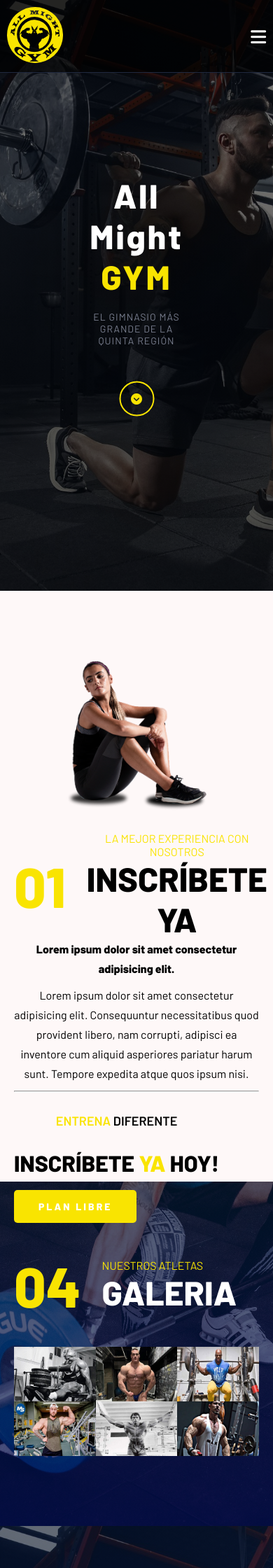
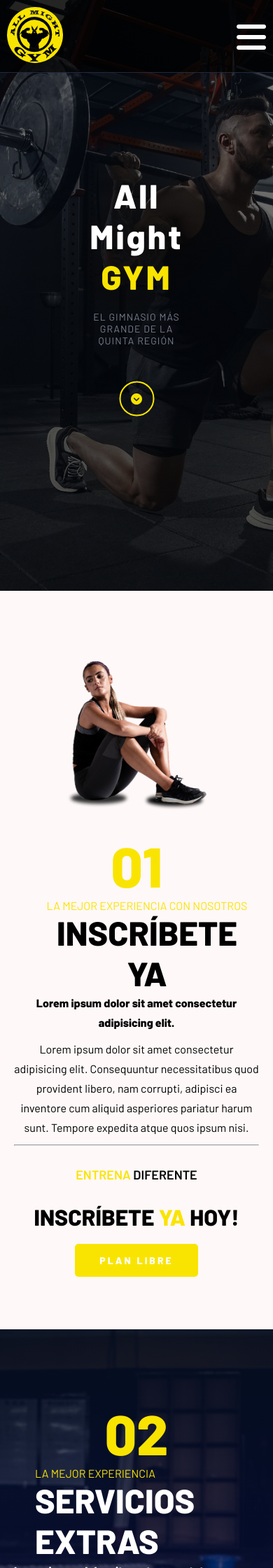
Before and after one commit to Matias-Ruiz-S/AllMightGym, a Django app: page / in a window 390 px wide. Shown: the top 2240 px of the page at 70% size. Run offline with Django 4.2, Linux system fonts and the light colour scheme; some libraries are stand-ins or nearby versions.

Commit message:
boostrap
:c

```diff
--- a/core/static/core/css/style.css
+++ b/core/static/core/css/style.css
@@ -154,7 +154,7 @@ body{
 }
 .nosotros .fila .col .contenedor-titulo{
     display: flex;
-    align-items:center
+    align-items:center;
 }
 .nosotros .fila .col .contenedor-titulo .numero{
     color: #f9e401;
@@ -245,6 +245,7 @@ body{
     font-size: 5rem;
 }
 .servicios .fila .col .contenedor-titulo .info{
+    align-items: center;
     margin-left: 30px;
 }
 .servicios .fila .col .contenedor-titulo .info .frase{
@@ -355,6 +356,7 @@ body{
     align-items: center;
     width: fit-content;
     margin: auto;
+    flex-direction: column;
 }
 .contacto  .contenedor-titulo .numero{
     color: #f9e401;
@@ -459,6 +461,7 @@ footer .info a{
     }
     .nav-responsive{
         display: block;
+        font-size: 400%;
     }
     nav.responsive{
         display: flex;
@@ -481,6 +484,13 @@ footer .info a{
     .inicio .opciones{
         display: none;
     }
+    .nosotros{
+        max-width: 1100px;
+        margin: auto;
+        /* height: 100vh; */
+        background-color: #fef8f8;
+        padding: 100px 20px;
+    }
     .nosotros .fila{
         display: block;
     }
@@ -492,6 +502,26 @@ footer .info a{
         max-width: 200px;
         display: block;
         margin: auto;
+    }
+    .nosotros .fila .col .contenedor-titulo{
+        display: flex;
+        align-items:center;
+        flex-direction: column;
+    }
+
+    .contacto .contenedor-titulo{
+        display: flex;
+        align-items: center;
+        flex-direction: column;
+    }
+    .servicios .fila .col .contenedor-titulo {
+        display: flex;
+        align-items: center;
+        flex-direction: column;
+    }
+    .servicios .fila .col .contenedor-titulo .info{
+        align-items: center;
+
     }
     .servicios .contenido-seccion .fila{
         display: block;
@@ -558,6 +588,7 @@ footer .info a{
 
     .nav-responsive {
       display: block;
+      font-size: 300%;
     }
 
     .inicio .info h2 {
@@ -567,7 +598,13 @@ footer .info a{
     .inicio .info p {
       font-size: 14px;
     }
-
+    .nosotros{
+      max-width: 1100px;
+      margin: auto;
+      /* height: 100vh; */
+      background-color: #fef8f8;
+      padding: 100px 20px;
+    }
     .nosotros .fila {
       flex-direction: column;
     }
@@ -582,7 +619,21 @@ footer .info a{
       width: 60%;
       margin-bottom: 30px;
     }
-
+    .nosotros .fila .col .contenedor-titulo{
+        display: flex;
+        align-items:center;
+        flex-direction: column;
+    }
+    .contacto .contenedor-titulo{
+        display: flex;
+        align-items: center;
+        flex-direction: column;
+    }
+    .servicios .fila .col .contenedor-titulo {
+        display: flex;
+        align-items: center;
+        flex-direction: column;
+    }
     .nosotros .fila-nosotros {
       flex-direction: column;
       text-align: center;
@@ -608,6 +659,7 @@ footer .info a{
 
   .nav-responsive{
     display: inline-block;
+    font-size: 300%;
   }
 
   .inicio .info h2{
@@ -622,7 +674,13 @@ footer .info a{
   .opciones{
     bottom: 10px;
   }
-
+  .nosotros{
+    max-width: 1100px;
+    margin: auto;
+    height: 125vh;
+    background-color: #fef8f8;
+    padding: 100px 20px;
+}
   .nosotros .fila{
     flex-direction: column;
   }
@@ -631,7 +689,21 @@ footer .info a{
     width: 100%;
     padding-top: 0;
   }
-
+  .nosotros .fila .col .contenedor-titulo{
+    display: flex;
+    align-items:center;
+    flex-direction: column;
+}
+.contacto .contenedor-titulo{
+    display: flex;
+    align-items: center;
+    flex-direction: column;
+}
+.servicios .fila .col .contenedor-titulo {
+    display: flex;
+    align-items: center;
+    flex-direction: column;
+}
   .nosotros .fila .col img{
     width: 100%;
     margin-bottom: 30px;
@@ -639,9 +711,77 @@ footer .info a{
 
   .nosotros .fila-nosotros{
     flex-direction: column;
-    align-items: flex-start;
+    /*align-items: flex-start;*/
   }
 }
+@media only screen and (max-width: 375px) {
+    /* Estilos para dispositivos móviles con pantallas pequeñas */
+
+    .contenedor-header header{
+        padding: 10px 0;
+      }
+
+      .contenedor-header header nav{
+        display: none;
+      }
+
+      .nav-responsive{
+        display: inline-block;
+        font-size: 300%;
+      }
+
+      .inicio .info h2{
+        font-size: 3rem;
+      }
+
+      .inicio .info p{
+        font-size: 14px;
+        letter-spacing: 1px;
+      }
+
+      .opciones{
+        bottom: 10px;
+      }
+      .nosotros{
+        max-width: 1100px;
+        margin: auto;
+        height: 150vh;
+        background-color: #fef8f8;
+        padding: 100px 20px;
+    }
+      .nosotros .fila{
+        flex-direction: column;
+      }
+
+      .nosotros .fila .col{
+        width: 100%;
+        padding-top: 0;
+      }
+      .nosotros .fila .col .contenedor-titulo{
+        display: flex;
+        align-items:center;
+        flex-direction: column;
+    }
+    .contacto .contenedor-titulo{
+        display: flex;
+        align-items: center;
+        flex-direction: column;
+    }
+    .servicios .fila .col .contenedor-titulo {
+        display: flex;
+        align-items: center;
+        flex-direction: column;
+    }
+      .nosotros .fila .col img{
+        width: 100%;
+        margin-bottom: 30px;
+      }
+
+      .nosotros .fila-nosotros{
+        flex-direction: column;
+        /*align-items: flex-start;*/
+      }
+    }
 /*Inicio de sesion y registro*/
 
 .login-register {
--- a/core/templates/core/index.html
+++ b/core/templates/core/index.html
@@ -94,6 +94,7 @@
 
     <!-- SECCION NOSOTROS -->
     <section id="inscripcion" class="nosotros">
+        <div class="contenedor container">
         <div class="fila row">
             <div class="col">
                 <img src="{% static 'core/img/nosotros.png'%}" alt="">
@@ -124,10 +125,11 @@
                 <a href="login"><button>PLAN LIBRE</button></a>
             </div>
         </div>
+        </div>
     </section>
 
     <!-- SECCION SERVICIOS -->
-<!--    <section class="servicios" id="servicios">
+    <section class="servicios" id="servicios">
         <div class="contenido-seccion container">
             <div class="fila row">
                 <div class="col col-md-6">
@@ -148,8 +150,8 @@
                 </div>
             </div>
         </div>
-
-        <div class="info-servicios">
+<!--
+        <div class="info-servicios container">
             <table>
                 <tr>
                     <td>
```
